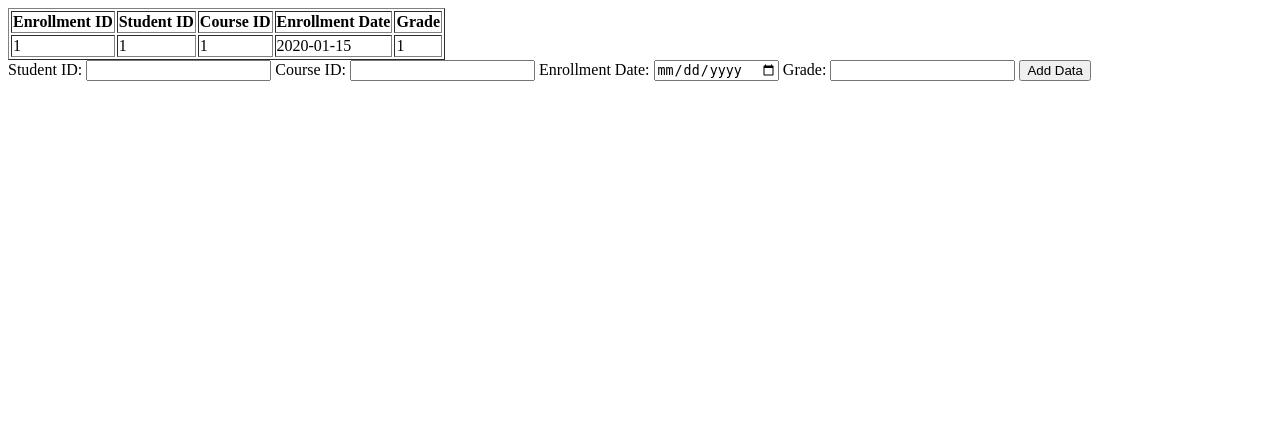
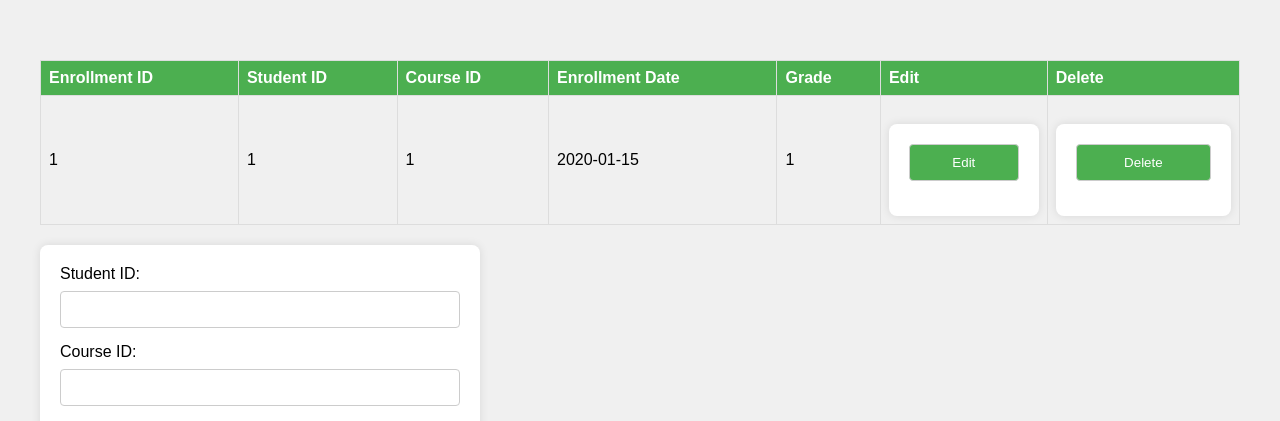
Before and after one commit to jamiefayezsksk/wis, a PHP site: page /enrollment.php in a window 1280 px wide. Shown: the top 421 px of the page. Run offline with PHP 8.4, Linux system fonts and the light colour scheme; tables that the repository leaves empty hold one stand-in row (values such as "Sample post").

Commit message:
modified with CRUD

```diff
--- a/enrollment.php
+++ b/enrollment.php
@@ -4,7 +4,8 @@
 <head>
     <meta charset="UTF-8">
     <meta name="viewport" content="width=device-width, initial-scale=1.0">
-    <title>Document</title>
+    <link rel="stylesheet" type="text/css" href="styles.css">
+    <title>Enrollment Records</title>
 </head>
 
 <body>
@@ -22,25 +23,56 @@
         die("Connection failed: " . $conn->connect_error);
     }
 
-    // Check if form is submitted for adding data
+    // Check if form is submitted for adding or updating data
     if ($_SERVER["REQUEST_METHOD"] == "POST") {
-        $studentID = $_POST['studentID'];
-        $courseID = $_POST['courseID'];
-        $enrollmentDate = $_POST['enrollmentDate'];
-        $grade = $_POST['grade'];
+        if (isset($_POST['delete'])) {
+            // Handle delete logic
+            $delete_id = $_POST['delete_id'];
+            $delete_query = "DELETE FROM Enrollment WHERE EnrollmentID = $delete_id";
+            if ($conn->query($delete_query) === TRUE) {
+                echo "Record deleted successfully.";
+            } else {
+                echo "Error deleting record: " . $conn->error;
+            }
+        } elseif (isset($_POST['edit'])) {
+            // Handle edit logic
+            $edit_id = $_POST['edit_id'];
+            $edit_query = "SELECT * FROM Enrollment WHERE EnrollmentID = $edit_id";
+            $edit_result = $conn->query($edit_query);
 
-        // Use prepared statement to prevent SQL injection
-        $stmt = $conn->prepare("INSERT INTO Enrollment (StudentID, CourseID, EnrollmentDate, Grade) VALUES (?, ?, ?, ?)");
-        $stmt->bind_param("iiss", $studentID, $courseID, $enrollmentDate, $grade);
+            if ($edit_result && $edit_result->num_rows > 0) {
+                $edit_row = $edit_result->fetch_assoc();
+                $edit_studentID = $edit_row['StudentID'];
+                $edit_courseID = $edit_row['CourseID'];
+                $edit_enrollmentDate = $edit_row['EnrollmentDate'];
+                $edit_grade = $edit_row['Grade'];
+            }
+        } else {
+            // Handle add logic
+            $studentID = $_POST['studentID'];
+            $courseID = $_POST['courseID'];
+            $enrollmentDate = $_POST['enrollmentDate'];
+            $grade = $_POST['grade'];
 
-        if ($stmt->execute()) {
-            echo "Data added successfully.";
-        } else {
-            echo "Error: " . $stmt->error;
+            if (!empty($_POST['edit_id'])) {
+                // Update existing record
+                $edit_id = $_POST['edit_id'];
+                $update_query = "UPDATE Enrollment SET StudentID = $studentID, CourseID = $courseID, EnrollmentDate = '$enrollmentDate', Grade = '$grade' WHERE EnrollmentID = $edit_id";
+                if ($conn->query($update_query) === TRUE) {
+                    echo "Record updated successfully.";
+                } else {
+                    echo "Error updating record: " . $conn->error;
+                }
+            } else {
+                // Insert new record
+                $insert_query = "INSERT INTO Enrollment (StudentID, CourseID, EnrollmentDate, Grade) VALUES ($studentID, $courseID, '$enrollmentDate', '$grade')";
+                if ($conn->query($insert_query) === TRUE) {
+                    echo "Data added successfully.";
+                } else {
+                    echo "Error: " . $insert_query . "<br>" . $conn->error;
+                }
+            }
         }
-
-        // Close statement
-        $stmt->close();
     }
 
     // Fetch data
@@ -54,7 +86,9 @@
         <th>Student ID</th>
         <th>Course ID</th>
         <th>Enrollment Date</th>
-        <th>Grade</th></tr>';
+        <th>Grade</th>
+        <th>Edit</th>
+        <th>Delete</th></tr>';
         // Process the results
         while ($row = $result->fetch_assoc()) {
             echo '<tr>';
@@ -63,6 +97,8 @@
             echo '<td>' . $row['CourseID'] . '</td>';
             echo '<td>' . $row['EnrollmentDate'] . '</td>';
             echo '<td>' . $row['Grade'] . '</td>';
+            echo '<td><form method="post" action=""><input type="hidden" name="edit_id" value="' . $row['EnrollmentID'] . '"><input type="submit" name="edit" value="Edit"></form></td>';
+            echo '<td><form method="post" action=""><input type="hidden" name="delete_id" value="' . $row['EnrollmentID'] . '"><input type="submit" name="delete" value="Delete"></form></td>';
             echo '</tr>';
         }
         echo '</table>';
@@ -70,14 +106,15 @@
         // Add data form
         echo '<form method="post" action="">
         <label for="studentID">Student ID:</label>
-        <input type="text" name="studentID" required>
+        <input type="text" name="studentID" value="' . (isset($edit_studentID) ? $edit_studentID : '') . '" required>
         <label for="courseID">Course ID:</label>
-        <input type="text" name="courseID" required>
+        <input type="text" name="courseID" value="' . (isset($edit_courseID) ? $edit_courseID : '') . '" required>
         <label for="enrollmentDate">Enrollment Date:</label>
-        <input type="date" name="enrollmentDate" required>
+        <input type="date" name="enrollmentDate" value="' . (isset($edit_enrollmentDate) ? $edit_enrollmentDate : '') . '" required>
         <label for="grade">Grade:</label>
-        <input type="text" name="grade" required>
-        <input type="submit" value="Add Data">
+        <input type="text" name="grade" value="' . (isset($edit_grade) ? $edit_grade : '') . '" required>
+        <input type="hidden" name="edit_id" value="' . (isset($edit_id) ? $edit_id : '') . '">
+        <input type="submit" value="' . (isset($edit_id) ? 'Update' : 'Add Data') . '">
     </form>';
     } else {
         echo "Error: " . $sql . "<br>" . $conn->error;
```
